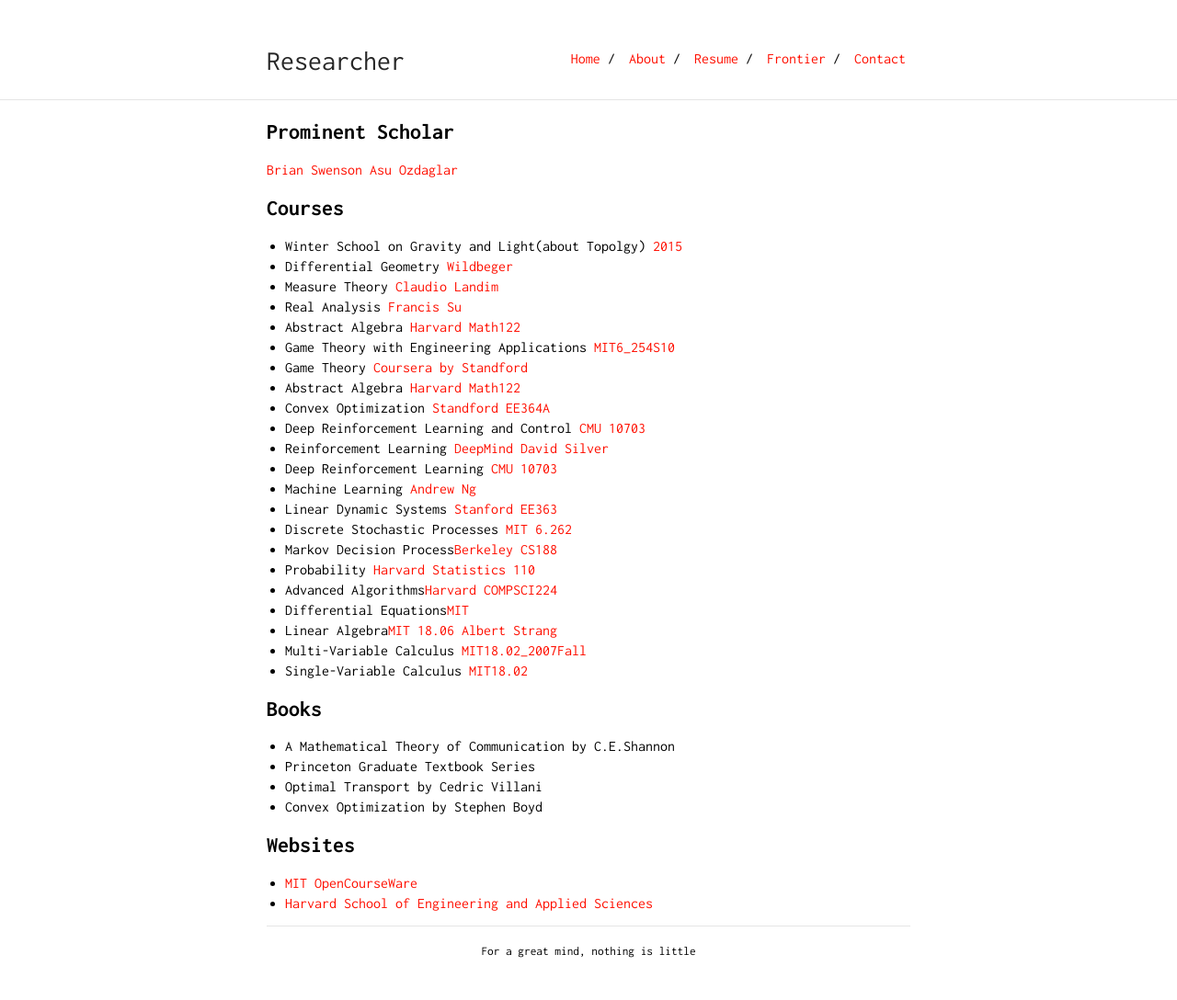
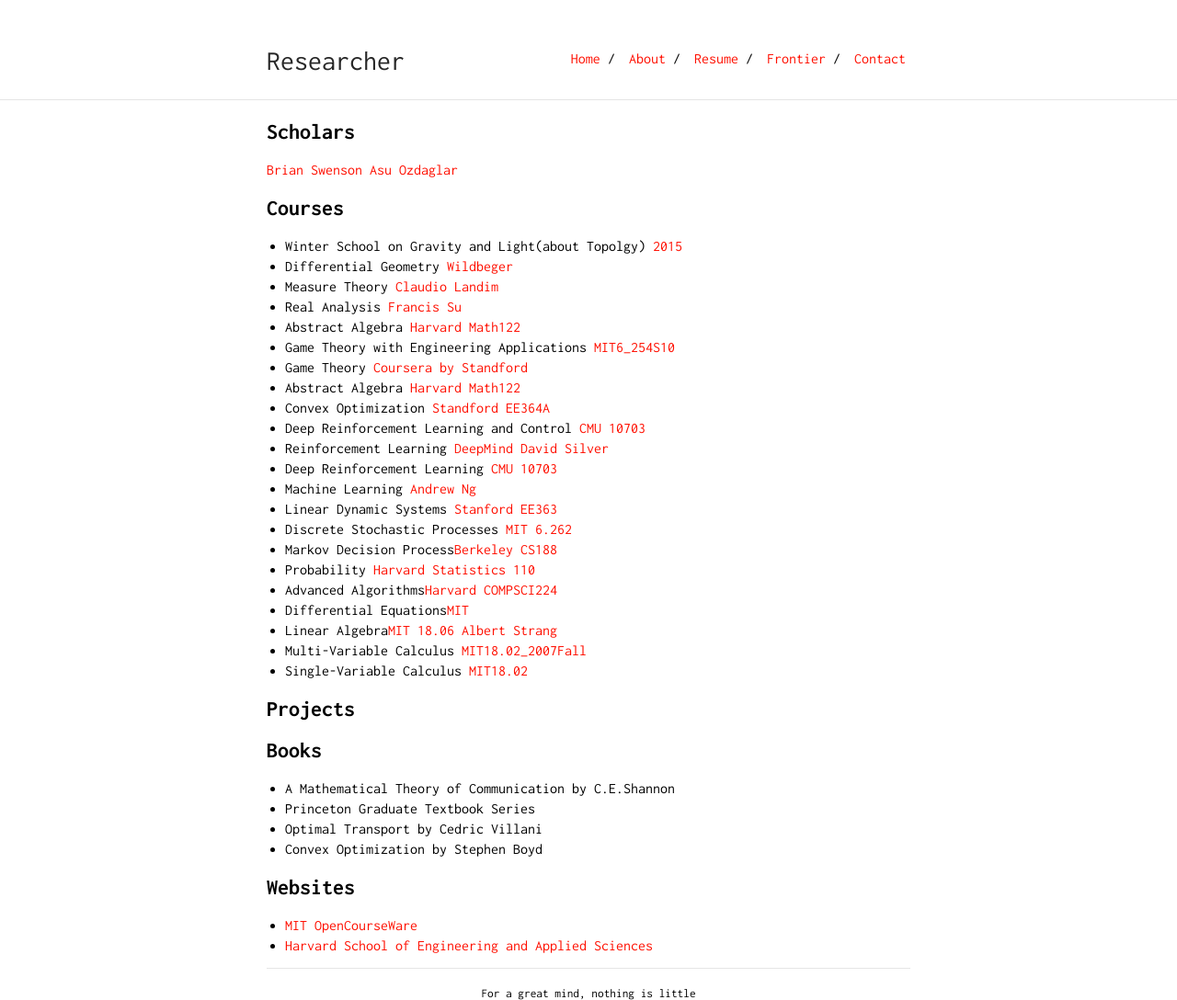
Before and after one commit to lelivre/lelivre.github.io, a Jekyll site: the page built from frontier.md, in a window 1280 px wide. Shown: the whole page at 92% size. Built offline with Jekyll 4.4.1, drawn with Linux system fonts in a browser that asks for light colours; our own code applies the rules of GitHub Pages for plain Markdown files; before the commit the page ends 1042 px from its top, so only the background shows below that.

```diff
--- a/frontier.md
+++ b/frontier.md
@@ -1,5 +1,5 @@
 
-## Prominent Scholar
+## Scholars
 [Brian Swenson](scholar.google.com) [Asu Ozdaglar](scholar.google.com)
 
 ## Courses
@@ -26,6 +26,8 @@
 * Multi-Variable Calculus [MIT18.02\_2007Fall](youtube.com)
 * Single-Variable Calculus [MIT18.02](www.youtube.com)
 
+## Projects
+
 ## Books
 
 * A Mathematical Theory of Communication by C.E.Shannon
```
Also changed, not shown: home.md (+1 -1 lines), alain.jpg (added).
